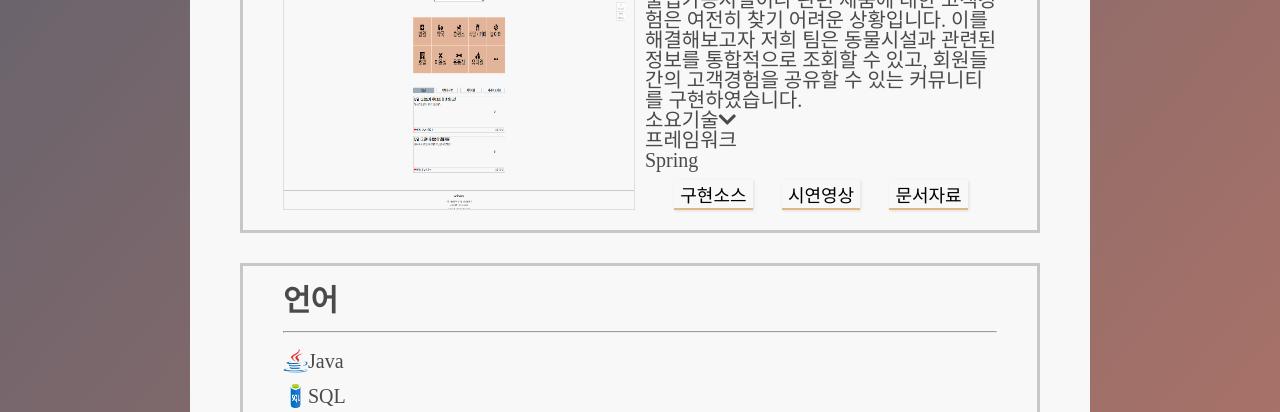
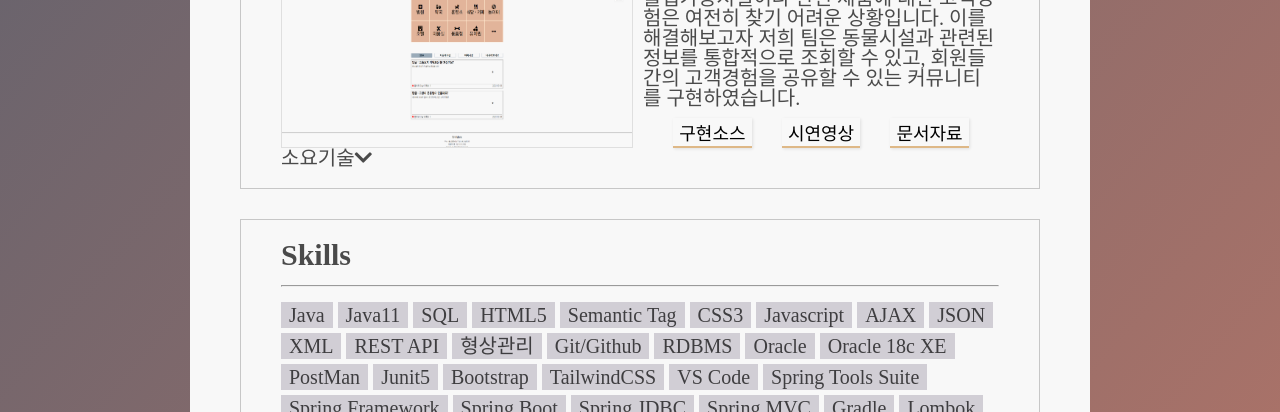
Before and after one commit to newmin/newmin.github.io, a website: page index.html in a window 1280 px wide. Shown: the part 1790-2202 px from the top of the page. Drawn offline with Linux system fonts and the light colour scheme.

Commit message:
블로그211012

```diff
--- a/index.html
+++ b/index.html
@@ -49,8 +49,8 @@
           </div>
           <!-- 포부,태도 -->
           <div class="introduce__story">
-            <p class="introduce__story-title">포부</p>
-            <p> 열정? 태도적인부분
+            <p class="introduce__story-title">반드시 이행하겠습니다!</p>
+            <p> 열정?도전 태도적인부분
               나는 어떤 사람이 되고 싶은가
 
             </p>
@@ -70,7 +70,6 @@
               <p>
                 반려동물 시장은 나날이 커져가지만 동물 출입가능시설이나 관련 제품에 대한 고객경험은 여전히 찾기 어려운 상황입니다.
                 이를 해결해보고자 저희 팀은 동물시설과 관련된 정보를 통합적으로 조회할 수 있고, 회원들 간의 고객경험을 공유할 수 있는 커뮤니티를 구현하였습니다.
-
               </p>
               <!-- <p><span class="portfolio__strong">Spring framework5, Spring Boot</span> 활용한 정보제공 커뮤니티 웹</p>
                 <p><span class="portfolio__strong">Oracle 18c XE</span>로 DB 설계하고 <span class="portfolio__strong">Spring JDBC</span>로 연동</p>
@@ -78,32 +77,65 @@
                 <p><span class="portfolio__strong">OpenAPI</span>는 <u>울산광역시동물병원현황</u>,<u>KakaoMap</u></p>
                 <p>RestAPI 구현, 일부 AJAX 적용</p> -->
               </div>
-              <div>
-                <p class="portfolio__skill-btn">소요기술<i class="fas fa-chevron-down"></i></p>
-                <dl class="portfolio__skill">
-                  <dt>프레임워크</dt>
-                  <dd>Spring </dd>
-                  <dd></dd>
-                </dl>
+              <div class="portfolio__btns">
+                <button class="portfolio__btn"><a href="https://github.com/newmin/animore.git">구현소스</a></button>
+                <button class="portfolio__btn"><a href="https://youtu.be/MsyzeF6NDVY">시연영상</a></button>
+                <button class="portfolio__btn"><a href="#">문서자료</a></button>
               </div>
-            <div class="portfolio__btns">
-              <button class="portfolio__btn"><a href="https://github.com/newmin/animore.git">구현소스</a></button>
-              <button class="portfolio__btn"><a href="https://youtu.be/MsyzeF6NDVY">시연영상</a></button>
-              <button class="portfolio__btn"><a href="#">문서자료</a></button>
             </div>
           </div>
-        </div>
+          <div>
+            <p class="portfolio__skill-btn">소요기술<i class="fas fa-chevron-down"></i></p>
+            <dl class="portfolio__skill">
+              <dt>프레임워크</dt>
+              <dd>Spring </dd>
+              <dd></dd>
+              <span><닫기></span>
+            </dl>
+          </div>
       </article>
-      <article class="article" id="lang">
-        <h2 class="list__title">언어</h2>
+      <article class="article" id="skills">
+        <h2 class="list__title">Skills</h2>
         <hr class="article__divider">
-        <ul class="article__list">
+        <!-- <ul class="article__list">
           <li><img class="lang__icon" src="img/java.png" alt="자바"> Java</li>
           <li><img class="lang__icon" src="img/sql.png" alt="sql"> SQL</li>
           <li><img class="lang__icon" src="img/html5.jpeg" alt="html5"> HTML5</li>
           <li><img class="lang__icon" src="img/css3.png" alt="css3"> CSS3</li>
           <li><img class="lang__icon" src="img/javascript.png" alt="자바스크립트"> Javascript</li>
-        </ul>
+        </ul> -->
+        <div class="skill">
+          <div class="skill__item">Java</div>
+          <div class="skill__item">Java11</div>
+          <div class="skill__item">SQL</div>
+          <div class="skill__item">HTML5</div>
+          <div class="skill__item">Semantic Tag</div>
+          <div class="skill__item">CSS3</div>
+          <div class="skill__item">Javascript</div>
+          <div class="skill__item">AJAX</div>
+          <div class="skill__item">JSON</div>
+          <div class="skill__item">XML</div>
+          <div class="skill__item">REST API</div>
+          <div class="skill__item">형상관리</div>
+          <div class="skill__item">Git/Github</div>
+          <div class="skill__item">RDBMS</div>
+          <div class="skill__item">Oracle</div>
+          <div class="skill__item">Oracle 18c XE</div>
+          <div class="skill__item">PostMan</div>
+          <div class="skill__item">Junit5</div>
+          <div class="skill__item">Bootstrap</div>
+          <div class="skill__item">TailwindCSS</div>
+          <div class="skill__item">VS Code</div>
+          <div class="skill__item">Spring Tools Suite</div>
+          <div class="skill__item">Spring Framework</div>
+          <div class="skill__item">Spring Boot</div>
+          <div class="skill__item">Spring JDBC</div>
+          <div class="skill__item">Spring MVC</div>
+          <div class="skill__item">Gradle</div>
+          <div class="skill__item">Lombok</div>
+          <div class="skill__item">Thymeleaf</div>
+          <div class="skill__item">Thymeleaf3</div>
+        </div>
       </article>
       <article class="article" id="tools">
         <h2 class="list__title">Tools</h2>
@@ -112,6 +144,7 @@
           <li>Spring Tools Suite4</li>
           <li>Visual Studio Code</li>
           <li>Oracle</li>
+          <li>Color tool</li>
         </ul>
       </article>
       <article class="article" id="certificate">
@@ -129,7 +162,7 @@
       <div class="aside__bar"><a class="sectionLink" href="#home">Home</a></div>
       <div class="aside__bar"><a class="sectionLink" href="#introduce">Introduce</a></div>
       <div class="aside__bar"><a class="sectionLink" href="#portfolio">Portfolio</a></div>
-      <div class="aside__bar"><a class="sectionLink" href="#lang">langage</a></div>
+      <div class="aside__bar"><a class="sectionLink" href="#skills">Skills</a></div>
       <div class="aside__bar"><a class="sectionLink" href="#tools">Tools</a></div>
       <div class="aside__bar"><a class="sectionLink" href="#certificate">Certificate</a></div>
     </aside>
--- a/style.css
+++ b/style.css
@@ -129,11 +129,15 @@ body {
 }
 .article {
   width: var(--content-width);
-  border: 3px solid rgba(0, 0, 0, 0.2);
+  border: 1px solid rgba(0, 0, 0, 0.2);
   /* border-radius: 10px; */
   padding: 20px 40px;
   font-size: 20px;
   box-sizing: border-box;
+}
+.article:hover {
+  box-shadow: 0px 0px 5px 5px rgba(0, 0, 0, 0.1);
+  transition: 0.2s ease-in-out box-shadow;
 }
 .article__divider {
   background-color: rgba(0, 0, 0, 0.2);
@@ -147,10 +151,6 @@ body {
 .article__list li {
   display: flex;
   align-items: center;
-}
-.article:hover {
-  box-shadow: 5px 5px 5px rgba(0, 0, 0, 0.1);
-  transition: 0.2s ease-in-out box-shadow;
 }
 
 /* 포트폴리오 */
@@ -200,6 +200,28 @@ body {
   background-color: var(--sub-color);
   color: white;
 }
+.portfolio__skill-btn{
+  cursor: pointer;
+}
+.portfolio__skill{
+  display: none;
+}
+/* skill */
+.skill{
+  display: flex;
+  flex-wrap: wrap;
+  gap: 5px;
+}
+.skill__item{
+  background-color: rgba(119, 111, 132,0.3);
+  padding: 3px 8px;
+  transition: 0.2s;
+}
+.skill__item:hover{
+  background-color: rgb(119, 111, 132);
+  color: white;
+}
+
 /* 우측바 */
 .aside {
   position: fixed;
```
Also changed, not shown: package.json (added, +19 -0 lines).
